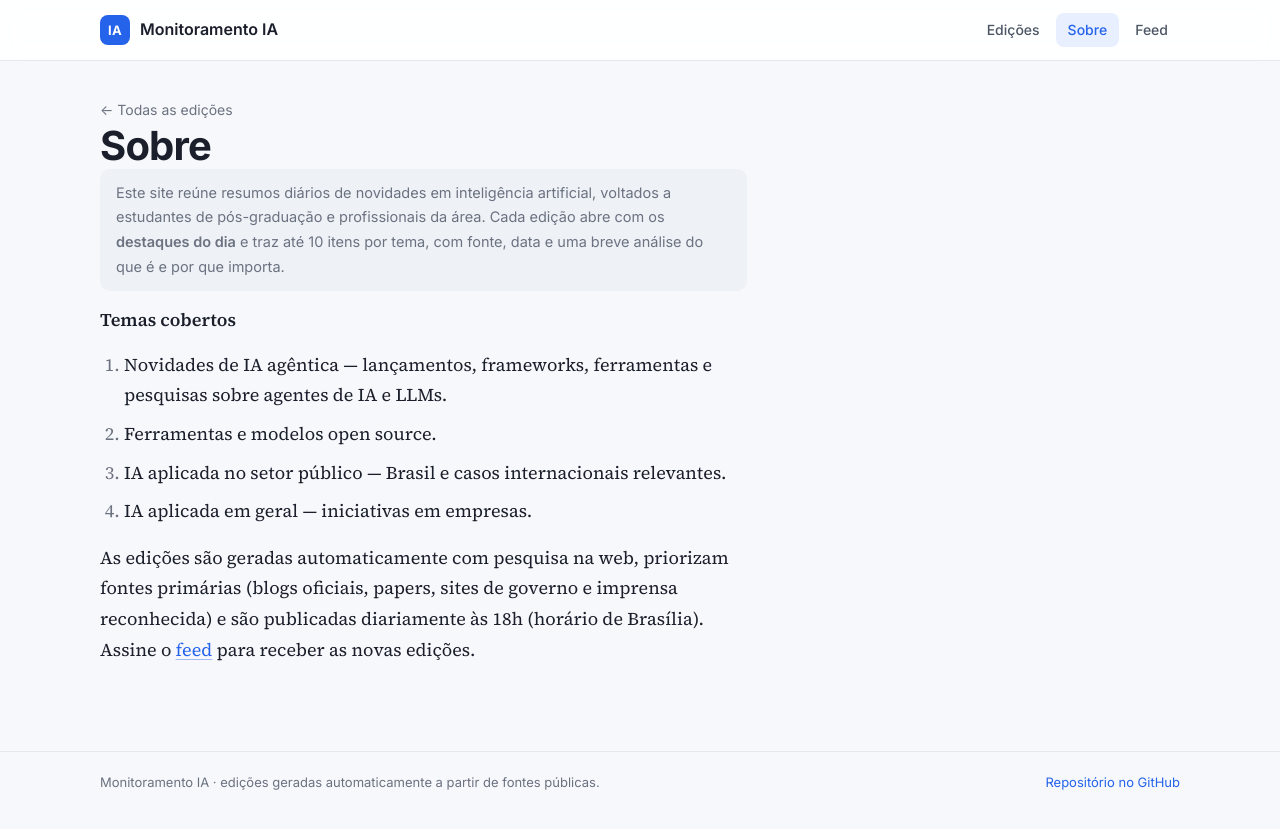
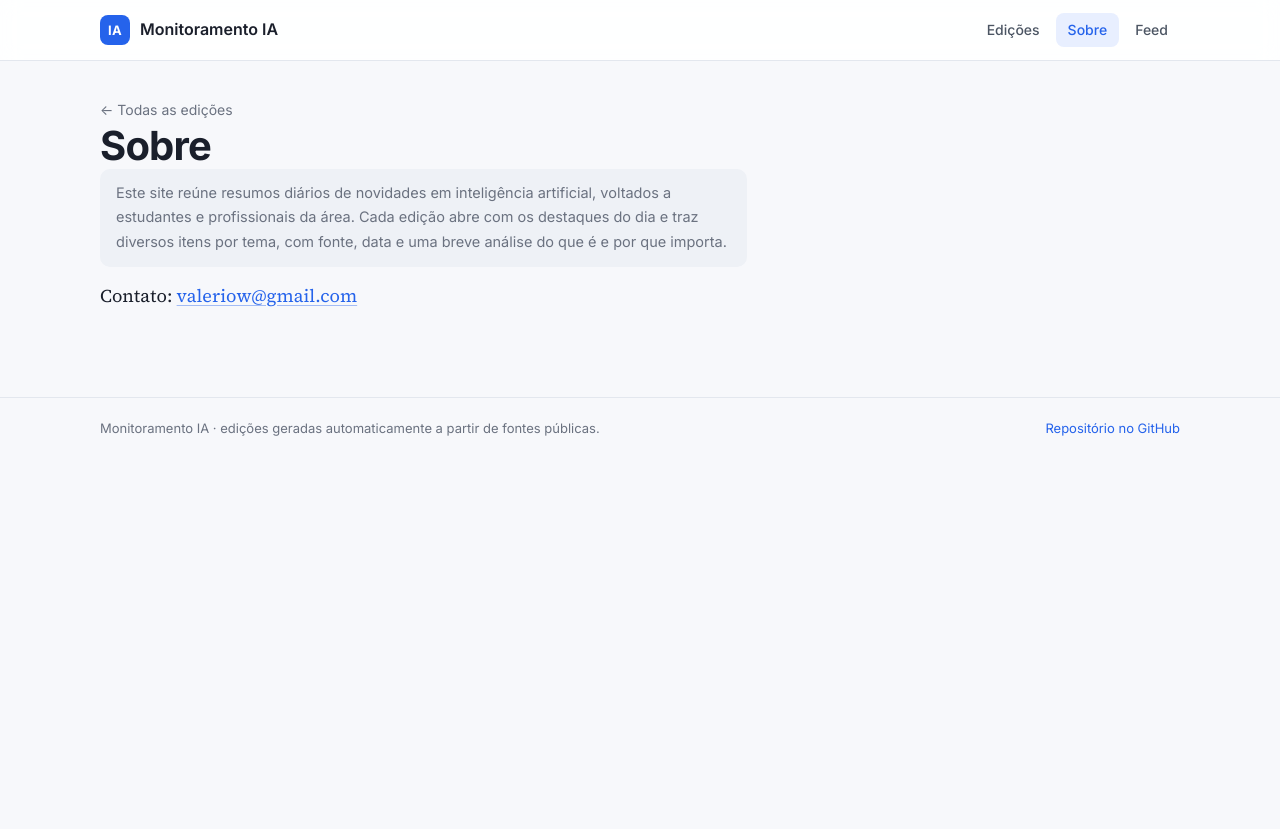
Before and after one commit to valeriow/newsletter, a Jekyll site: the page built from sobre.md, in a window 1280 px wide. Shown: the top 829 px of the page. Built offline with Jekyll 4.4.1, drawn with Linux system fonts in a browser that asks for light colours.

Commit message:
Atualiza página Sobre

```diff
--- a/sobre.md
+++ b/sobre.md
@@ -4,13 +4,6 @@ title: Sobre
 permalink: /sobre/
 ---
 
-Este site reúne resumos diários de novidades em inteligência artificial, voltados a estudantes de pós-graduação e profissionais da área. Cada edição abre com os **destaques do dia** e traz até 10 itens por tema, com fonte, data e uma breve análise do que é e por que importa.
+Este site reúne resumos diários de novidades em inteligência artificial, voltados a estudantes e profissionais da área. Cada edição abre com os destaques do dia e traz diversos itens por tema, com fonte, data e uma breve análise do que é e por que importa.
 
-**Temas cobertos**
-
-1. Novidades de IA agêntica — lançamentos, frameworks, ferramentas e pesquisas sobre agentes de IA e LLMs.
-2. Ferramentas e modelos open source.
-3. IA aplicada no setor público — Brasil e casos internacionais relevantes.
-4. IA aplicada em geral — iniciativas em empresas.
-
-As edições são geradas automaticamente com pesquisa na web, priorizam fontes primárias (blogs oficiais, papers, sites de governo e imprensa reconhecida) e são publicadas diariamente às 18h (horário de Brasília). Assine o [feed](/newsletter/feed.xml) para receber as novas edições.
+Contato: [valeriow@gmail.com](mailto:valeriow@gmail.com)
```
